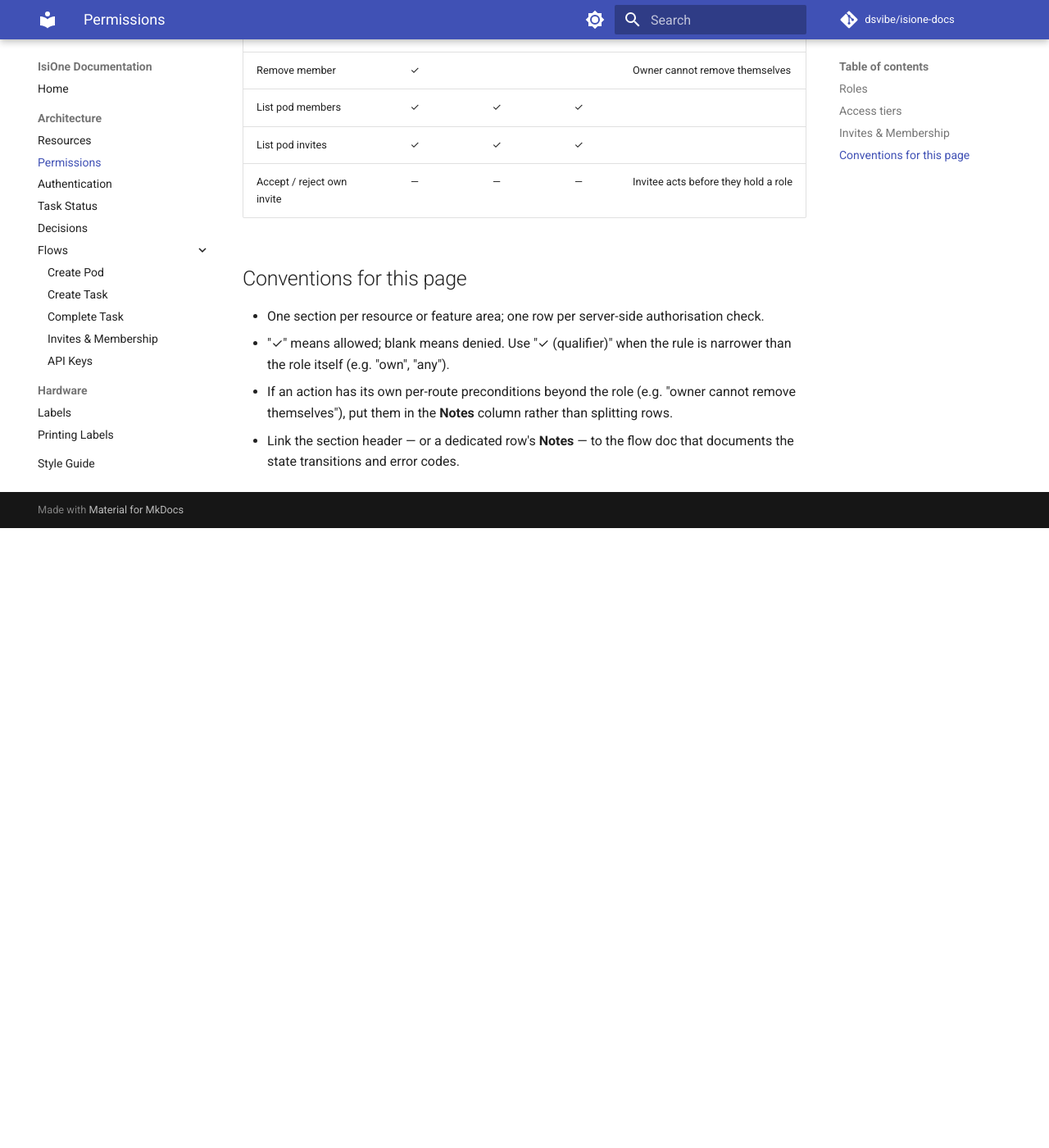
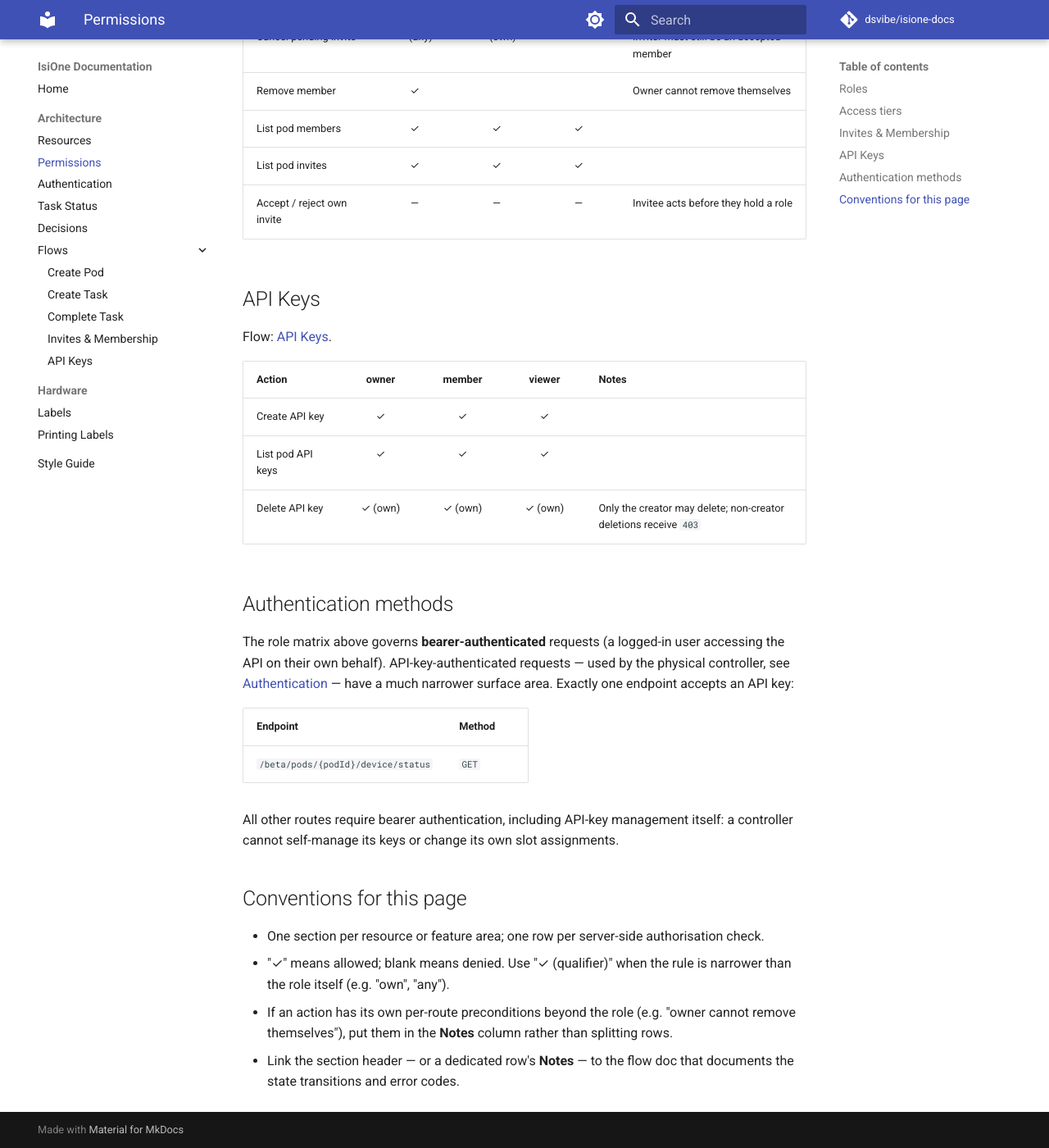
Before and after one commit to dsvibe/isione-docs, an MkDocs documentation site: the page built from docs/architecture/permissions.md, in a window 1280 px wide and 1400 px high, scrolled down 1188 px. Shown: the whole window at 82% size. Built offline with MkDocs 1.6.1 and Material for MkDocs 9.7.7, drawn with Linux system fonts in a browser that asks for light colours; comment, search, counter and statistics services are not loaded; before the commit the page ends 1832 px from its top, so only the background shows below that; some of the changed text lies outside the part shown.

Commit message:
Added API key permissions and auth-method note
The page's own rule requires a row per server-side authorisation
check, so the new API Keys section adds create/list/delete with
creator-only delete in the Notes column. All three roles can do
all three actions — the only narrowing is the creator-binding on
delete.

A new Authentication methods subsection records that the role
matrix governs bearer-authenticated requests only; API-key
requests reach exactly one endpoint, which is documented inline
to make the narrow surface area visible from this page.

Tier-1 wording corrected: the previous claim that every non-public
route requires a bearer token was inaccurate for the device-status
route, which accepts either. Now forward-links to Authentication
methods.

Co-Authored-By: Claude <noreply@anthropic.com>

```diff
--- a/docs/architecture/permissions.md
+++ b/docs/architecture/permissions.md
@@ -16,7 +16,7 @@ Defined per [Membership](resources.md#membership).
 
 Authorisation is layered. Each tier below must pass before the next is checked.
 
-1. **Authentication** — every non-public route requires a valid bearer token tied to a known user.
+1. **Authentication** — every non-public route requires a valid bearer token tied to a known user. One route additionally accepts an API key — see [Authentication methods](#authentication-methods).
 2. **Pod access** — routes scoped to a pod (`/beta/pods/{podId}/...`) additionally require the caller to hold an *accepted* membership for that pod. Non-members and users with only pending invites receive `403`. The only authenticated route a pending invitee can call usefully is `GET /beta/invites`.
 3. **Role check** — within a pod-scoped route, the role tables below distinguish `owner`, `member`, and `viewer`. These run after the pod-access check has already established that the caller is some kind of member.
 
@@ -33,6 +33,26 @@ Flow: [Invites & Membership](flows/invites.md).
 | List pod invites | ✓ | ✓ | ✓ | |
 | Accept / reject own invite | — | — | — | Invitee acts before they hold a role |
 
+## API Keys
+
+Flow: [API Keys](flows/api-keys.md).
+
+| Action | owner | member | viewer | Notes |
+|--------|:-----:|:------:|:------:|-------|
+| Create API key | ✓ | ✓ | ✓ | |
+| List pod API keys | ✓ | ✓ | ✓ | |
+| Delete API key | ✓ (own) | ✓ (own) | ✓ (own) | Only the creator may delete; non-creator deletions receive `403` |
+
+## Authentication methods
+
+The role matrix above governs **bearer-authenticated** requests (a logged-in user accessing the API on their own behalf). API-key-authenticated requests — used by the physical controller, see [Authentication](authentication.md) — have a much narrower surface area. Exactly one endpoint accepts an API key:
+
+| Endpoint                           | Method |
+|------------------------------------|--------|
+| `/beta/pods/{podId}/device/status` | `GET`  |
+
+All other routes require bearer authentication, including API-key management itself: a controller cannot self-manage its keys or change its own slot assignments.
+
 ## Conventions for this page
 
 - One section per resource or feature area; one row per server-side authorisation check.
```
